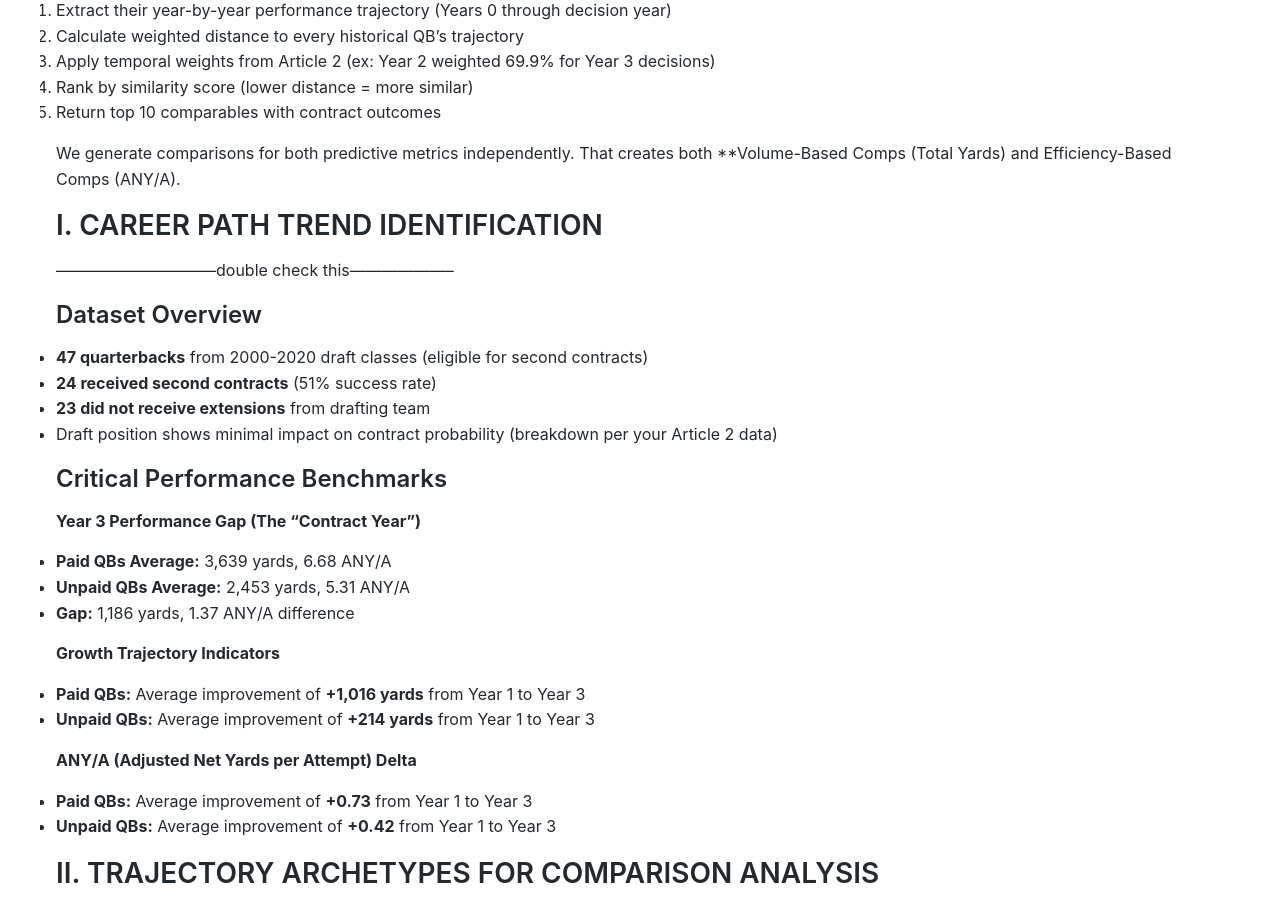
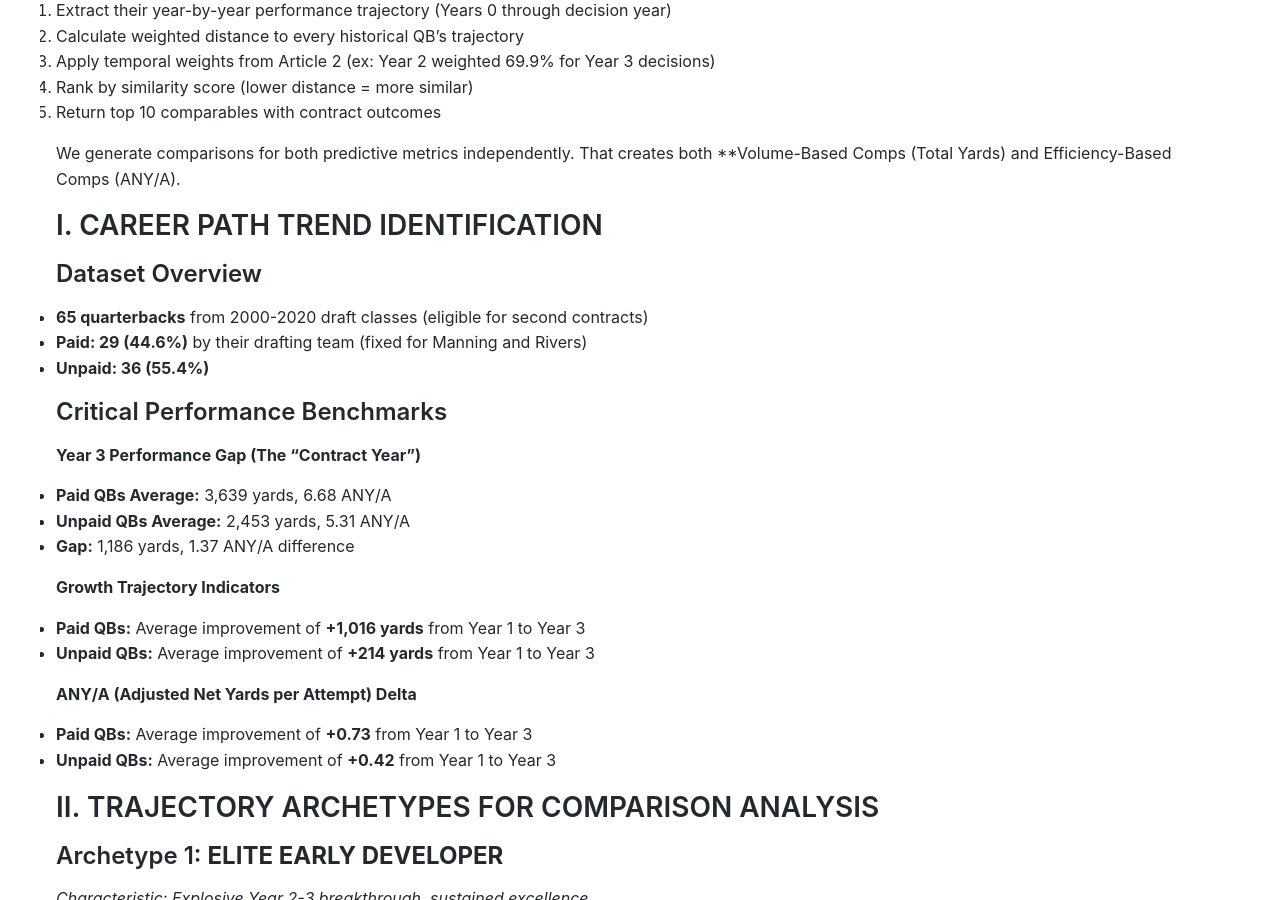
Before and after one commit to LordOfTheTrees/TreePage, a Jekyll site: the page built from _posts/2025-11-11-quantifying_QB_success_Pt_3.md, in a window 1280 px wide and 900 px high, scrolled down 2805 px. Built offline with Jekyll 4.4.1, drawn with Linux system fonts in a browser that asks for light colours.

Commit message:
modified:   _posts/2025-11-11-quantifying_QB_success_Pt_3.md

```diff
--- a/_posts/2025-11-11-quantifying_QB_success_Pt_3.md
+++ b/_posts/2025-11-11-quantifying_QB_success_Pt_3.md
@@ -167,12 +167,10 @@ We generate comparisons for both predictive metrics independently. That creates
 
 ## I. CAREER PATH TREND IDENTIFICATION
 
-------------------------------double check this--------------------
 ### Dataset Overview
-- **47 quarterbacks** from 2000-2020 draft classes (eligible for second contracts)
-- **24 received second contracts** (51% success rate)
-- **23 did not receive extensions** from drafting team
-- Draft position shows minimal impact on contract probability (breakdown per your Article 2 data)
+- **65 quarterbacks** from 2000-2020 draft classes (eligible for second contracts)
+- **Paid: 29 (44.6%)** by their drafting team (fixed for Manning and Rivers)
+- **Unpaid: 36 (55.4%)**
 
 ### Critical Performance Benchmarks
 
```
